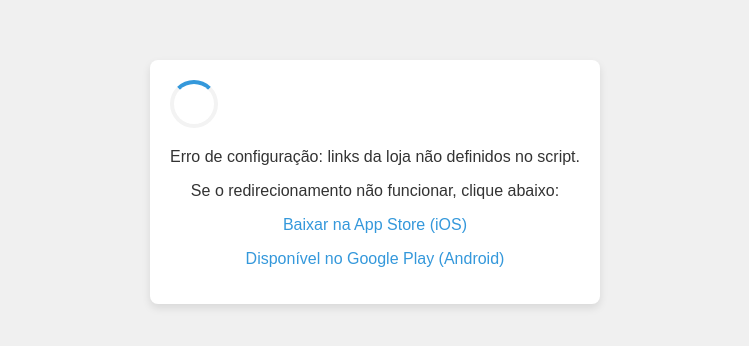
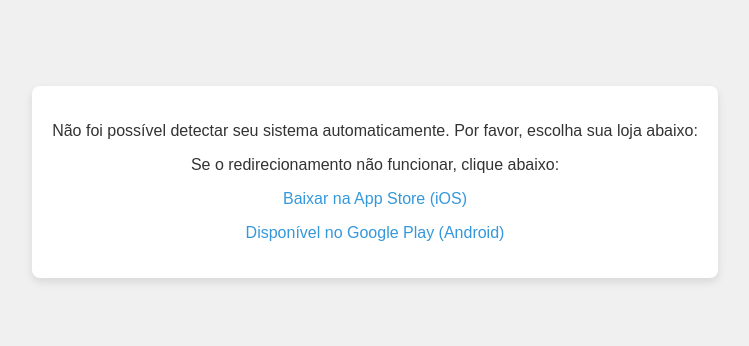
Before and after one commit to GustavoSAbdo/gustavosabdo.github.io, a plain HTML site: page irparaapp.html in a window 1280 px wide. Shown: the part 218-564 px from the top of the page, without its empty margins (265-1014 px from the left). Drawn offline with Linux system fonts and the light colour scheme.

Commit message:
Update irparaapp.html

```diff
--- a/irparaapp.html
+++ b/irparaapp.html
@@ -46,25 +46,17 @@
     </style>
     <script type="text/javascript">
         function detectarOSERedirecionar() {
-            // --- INÍCIO DA CONFIGURAÇÃO - SUBSTITUA PELOS SEUS LINKS REAIS ---
-            var linkAppStoreIOS = "https://apps.apple.com/br/app/revonutri/id6504949527"; // Ex: https://apps.apple.com/br/app/seu-app/id123456789
-            var linkGooglePlayAndroid = "https://play.google.com/store/apps/details?id=com.gustavoabdo.revonutri&pcampaignid=web_share"; // Ex: https://play.google.com/store/apps/details?id=com.seu.pacote
-            var linkFallback = "https://gustavosabdo.github.io/revonutri.github.io/"; // Link para sua página principal ou outra página de fallback
+            // --- INÍCIO DA CONFIGURAÇÃO - SEUS LINKS REAIS ESTÃO AQUI ---
+            var linkAppStoreIOS = "https://apps.apple.com/br/app/revonutri/id6504949527";
+            var linkGooglePlayAndroid = "https://play.google.com/store/apps/details?id=com.gustavoabdo.revonutri&pcampaignid=web_share";
+            var linkFallback = "https://gustavosabdo.github.io/revonutri.github.io/";
             // --- FIM DA CONFIGURAÇÃO ---
 
             var userAgent = navigator.userAgent || navigator.vendor || window.opera;
 
-            // Verifica se os links de placeholder foram substituídos
-            if (linkAppStoreIOS === "https://apps.apple.com/br/app/revonutri/id6504949527" || linkGooglePlayAndroid === "https://play.google.com/store/apps/details?id=com.gustavoabdo.revonutri&pcampaignid=web_share") {
-                console.error("ATENÇÃO: Configure os links da App Store e Google Play no script!");
-                document.getElementById("status").innerHTML = "Erro de configuração: links da loja não definidos no script.";
-                // Exibe os links de fallback caso não configurado, para facilitar o clique manual
-                document.getElementById("link-ios").href = linkAppStoreIOS;
-                document.getElementById("link-android").href = linkGooglePlayAndroid;
-                document.getElementById("fallback-links").style.display = "block";
-                return;
-            }
+            // A VERIFICAÇÃO PROBLEMÁTICA FOI REMOVIDA DESTA PARTE DO CÓDIGO.
 
+            // Atualiza os links visíveis na página para o caso de não haver redirecionamento imediato
             document.getElementById("link-ios").href = linkAppStoreIOS;
             document.getElementById("link-android").href = linkGooglePlayAndroid;
 
@@ -76,14 +68,14 @@
                 window.location.replace(linkGooglePlayAndroid);
             } else {
                 // Não é iOS nem Android, ou não conseguiu detectar com certeza
-                // Pode redirecionar para uma página de informações do app, para seu site principal,
-                // ou simplesmente não fazer nada e deixar os links visíveis na página.
-                // A configuração atual redireciona para o linkFallback.
-                // Se preferir que nada aconteça e apenas os links apareçam, comente a linha abaixo.
-                // window.location.replace(linkFallback);
+                // Mostra mensagem e links para escolha manual.
                 document.getElementById("status").innerHTML = "Não foi possível detectar seu sistema automaticamente. Por favor, escolha sua loja abaixo:";
-                document.getElementById("loader").style.display = "none"; // Esconde o loader
-                document.getElementById("fallback-links").style.display = "block"; // Mostra os links manuais
+                if(document.getElementById("loader")) { // Verifica se o loader existe antes de tentar modificar
+                    document.getElementById("loader").style.display = "none"; // Esconde o loader
+                }
+                if(document.getElementById("fallback-links")) { // Verifica se o container de links existe
+                    document.getElementById("fallback-links").style.display = "block"; // Mostra os links manuais
+                }
             }
         }
 
```
